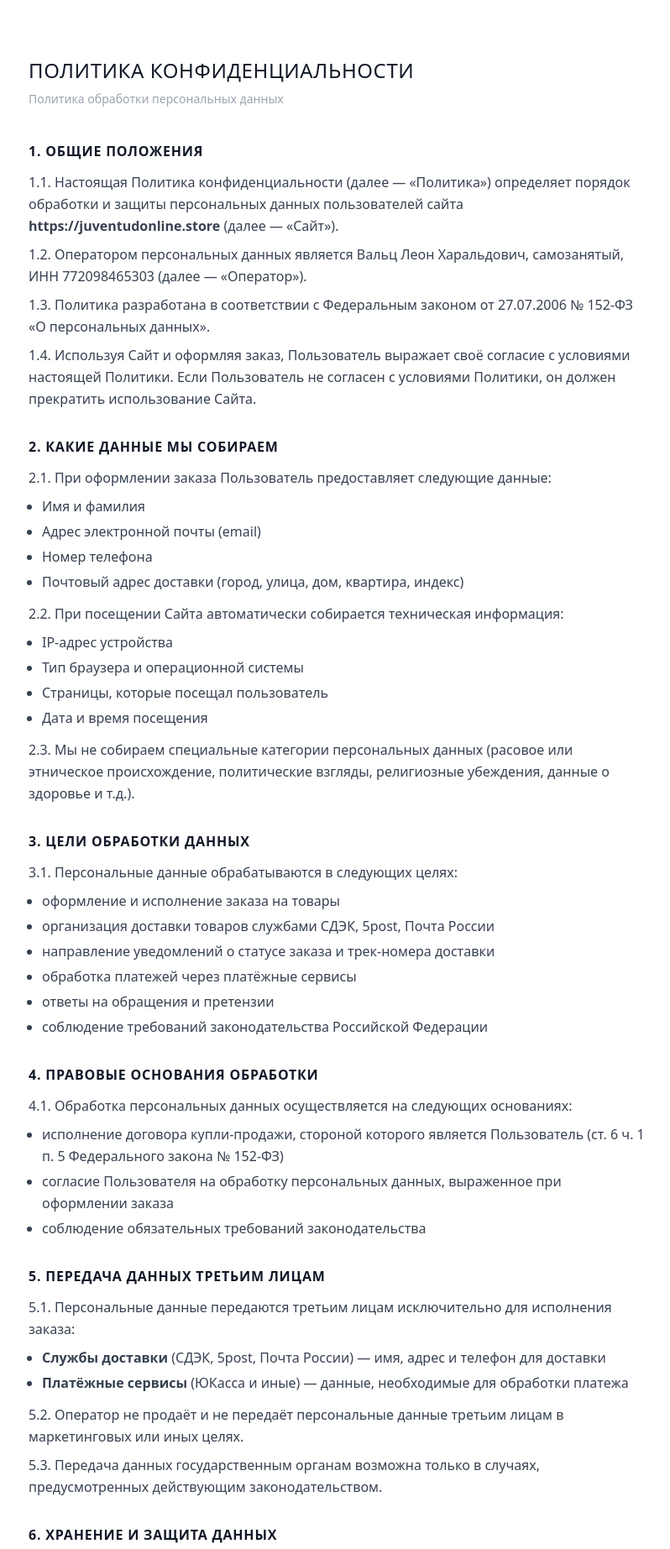
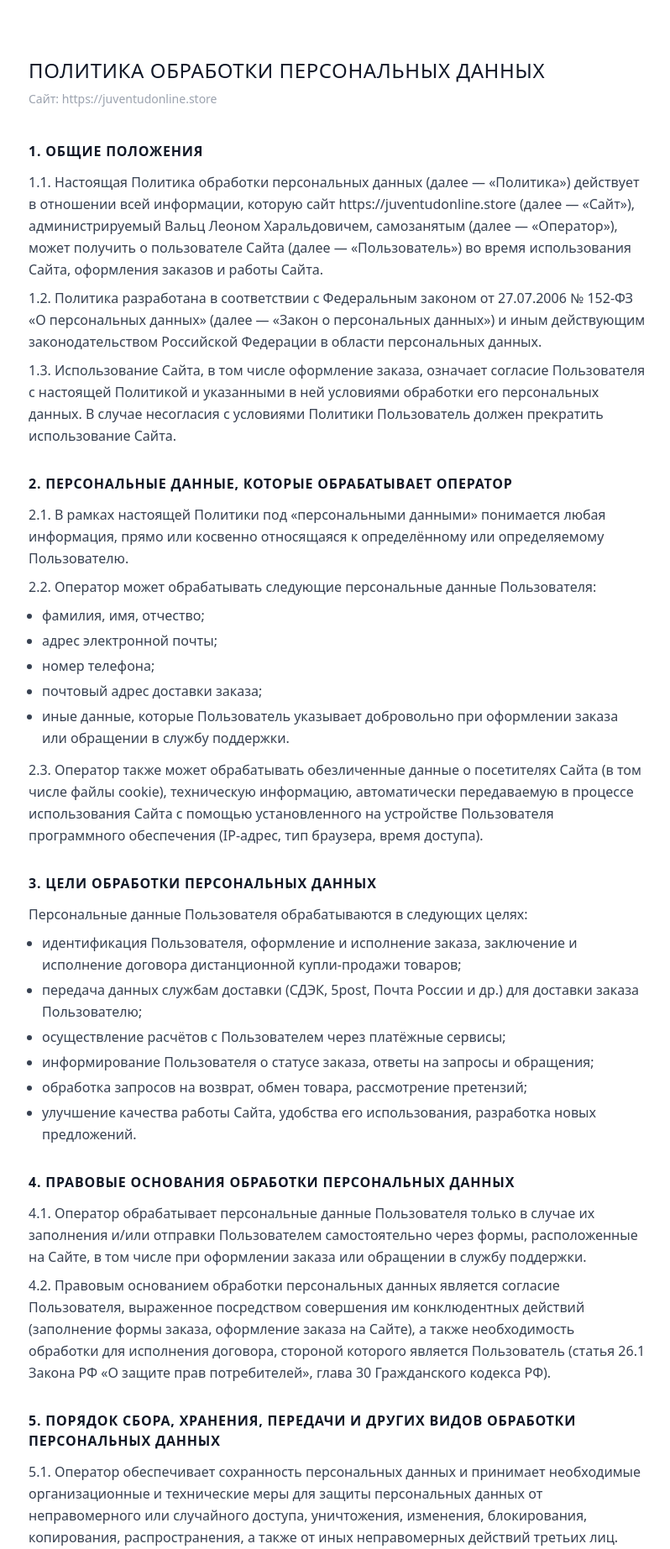
Before and after one commit to thaiweed/juventud, a Django app: page /legal/privacy/ in a window 1280 px wide. Shown: the part 113-1958 px from the top of the page at 84% size, without its empty margins (238-1036 px from the left). Run offline with Django 5.2, Linux system fonts and the light colour scheme; parts of the project's set-up code (start-up, migrations or seed data) failed here and were passed over; some libraries are stand-ins or nearby versions.

Commit message:
Add HTML email templates, update tasks.py, legal pages, Docker config

```diff
--- a/templates/legal/privacy.html
+++ b/templates/legal/privacy.html
@@ -4,111 +4,96 @@
 
 {% block content %}
 <div class="container mx-auto px-4 py-12 max-w-3xl">
-    <h1 class="text-2xl font-medium uppercase tracking-wide mb-2">Политика конфиденциальности</h1>
-    <p class="text-sm text-gray-400 mb-10">Политика обработки персональных данных</p>
+    <h1 class="text-2xl font-medium uppercase tracking-wide mb-2">Политика обработки персональных данных</h1>
+    <p class="text-sm text-gray-400 mb-10">Сайт: https://juventudonline.store</p>
 
     <div class="prose prose-sm text-gray-700 space-y-8 leading-relaxed">
 
         <section>
             <h2 class="text-base font-semibold uppercase tracking-wider text-gray-900 mb-3">1. Общие положения</h2>
-            <p>1.1. Настоящая Политика конфиденциальности (далее — «Политика») определяет порядок обработки и защиты персональных данных пользователей сайта <strong>https://juventudonline.store</strong> (далее — «Сайт»).</p>
-            <p class="mt-2">1.2. Оператором персональных данных является Вальц Леон Харальдович, самозанятый, ИНН 772098465303 (далее — «Оператор»).</p>
-            <p class="mt-2">1.3. Политика разработана в соответствии с Федеральным законом от 27.07.2006 № 152-ФЗ «О персональных данных».</p>
-            <p class="mt-2">1.4. Используя Сайт и оформляя заказ, Пользователь выражает своё согласие с условиями настоящей Политики. Если Пользователь не согласен с условиями Политики, он должен прекратить использование Сайта.</p>
+            <p>1.1. Настоящая Политика обработки персональных данных (далее — «Политика») действует в отношении всей информации, которую сайт https://juventudonline.store (далее — «Сайт»), администрируемый Вальц Леоном Харальдовичем, самозанятым (далее — «Оператор»), может получить о пользователе Сайта (далее — «Пользователь») во время использования Сайта, оформления заказов и работы Сайта.</p>
+            <p class="mt-2">1.2. Политика разработана в соответствии с Федеральным законом от 27.07.2006 № 152-ФЗ «О персональных данных» (далее — «Закон о персональных данных») и иным действующим законодательством Российской Федерации в области персональных данных.</p>
+            <p class="mt-2">1.3. Использование Сайта, в том числе оформление заказа, означает согласие Пользователя с настоящей Политикой и указанными в ней условиями обработки его персональных данных. В случае несогласия с условиями Политики Пользователь должен прекратить использование Сайта.</p>
         </section>
 
         <section>
-            <h2 class="text-base font-semibold uppercase tracking-wider text-gray-900 mb-3">2. Какие данные мы собираем</h2>
-            <p>2.1. При оформлении заказа Пользователь предоставляет следующие данные:</p>
+            <h2 class="text-base font-semibold uppercase tracking-wider text-gray-900 mb-3">2. Персональные данные, которые обрабатывает Оператор</h2>
+            <p>2.1. В рамках настоящей Политики под «персональными данными» понимается любая информация, прямо или косвенно относящаяся к определённому или определяемому Пользователю.</p>
+            <p class="mt-2">2.2. Оператор может обрабатывать следующие персональные данные Пользователя:</p>
             <ul class="mt-2 ml-4 list-disc space-y-1">
-                <li>Имя и фамилия</li>
-                <li>Адрес электронной почты (email)</li>
-                <li>Номер телефона</li>
-                <li>Почтовый адрес доставки (город, улица, дом, квартира, индекс)</li>
+                <li>фамилия, имя, отчество;</li>
+                <li>адрес электронной почты;</li>
+                <li>номер телефона;</li>
+                <li>почтовый адрес доставки заказа;</li>
+                <li>иные данные, которые Пользователь указывает добровольно при оформлении заказа или обращении в службу поддержки.</li>
             </ul>
-            <p class="mt-3">2.2. При посещении Сайта автоматически собирается техническая информация:</p>
-            <ul class="mt-2 ml-4 list-disc space-y-1">
-                <li>IP-адрес устройства</li>
-                <li>Тип браузера и операционной системы</li>
-                <li>Страницы, которые посещал пользователь</li>
-                <li>Дата и время посещения</li>
-            </ul>
-            <p class="mt-3">2.3. Мы не собираем специальные категории персональных данных (расовое или этническое происхождение, политические взгляды, религиозные убеждения, данные о здоровье и т.д.).</p>
+            <p class="mt-3">2.3. Оператор также может обрабатывать обезличенные данные о посетителях Сайта (в том числе файлы cookie), техническую информацию, автоматически передаваемую в процессе использования Сайта с помощью установленного на устройстве Пользователя программного обеспечения (IP-адрес, тип браузера, время доступа).</p>
         </section>
 
         <section>
-            <h2 class="text-base font-semibold uppercase tracking-wider text-gray-900 mb-3">3. Цели обработки данных</h2>
-            <p>3.1. Персональные данные обрабатываются в следующих целях:</p>
+            <h2 class="text-base font-semibold uppercase tracking-wider text-gray-900 mb-3">3. Цели обработки персональных данных</h2>
+            <p>Персональные данные Пользователя обрабатываются в следующих целях:</p>
             <ul class="mt-2 ml-4 list-disc space-y-1">
-                <li>оформление и исполнение заказа на товары</li>
-                <li>организация доставки товаров службами СДЭК, 5post, Почта России</li>
-                <li>направление уведомлений о статусе заказа и трек-номера доставки</li>
-                <li>обработка платежей через платёжные сервисы</li>
-                <li>ответы на обращения и претензии</li>
-                <li>соблюдение требований законодательства Российской Федерации</li>
+                <li>идентификация Пользователя, оформление и исполнение заказа, заключение и исполнение договора дистанционной купли-продажи товаров;</li>
+                <li>передача данных службам доставки (СДЭК, 5post, Почта России и др.) для доставки заказа Пользователю;</li>
+                <li>осуществление расчётов с Пользователем через платёжные сервисы;</li>
+                <li>информирование Пользователя о статусе заказа, ответы на запросы и обращения;</li>
+                <li>обработка запросов на возврат, обмен товара, рассмотрение претензий;</li>
+                <li>улучшение качества работы Сайта, удобства его использования, разработка новых предложений.</li>
             </ul>
         </section>
 
         <section>
-            <h2 class="text-base font-semibold uppercase tracking-wider text-gray-900 mb-3">4. Правовые основания обработки</h2>
-            <p>4.1. Обработка персональных данных осуществляется на следующих основаниях:</p>
-            <ul class="mt-2 ml-4 list-disc space-y-1">
-                <li>исполнение договора купли-продажи, стороной которого является Пользователь (ст. 6 ч. 1 п. 5 Федерального закона № 152-ФЗ)</li>
-                <li>согласие Пользователя на обработку персональных данных, выраженное при оформлении заказа</li>
-                <li>соблюдение обязательных требований законодательства</li>
-            </ul>
+            <h2 class="text-base font-semibold uppercase tracking-wider text-gray-900 mb-3">4. Правовые основания обработки персональных данных</h2>
+            <p>4.1. Оператор обрабатывает персональные данные Пользователя только в случае их заполнения и/или отправки Пользователем самостоятельно через формы, расположенные на Сайте, в том числе при оформлении заказа или обращении в службу поддержки.</p>
+            <p class="mt-2">4.2. Правовым основанием обработки персональных данных является согласие Пользователя, выраженное посредством совершения им конклюдентных действий (заполнение формы заказа, оформление заказа на Сайте), а также необходимость обработки для исполнения договора, стороной которого является Пользователь (статья 26.1 Закона РФ «О защите прав потребителей», глава 30 Гражданского кодекса РФ).</p>
         </section>
 
         <section>
-            <h2 class="text-base font-semibold uppercase tracking-wider text-gray-900 mb-3">5. Передача данных третьим лицам</h2>
-            <p>5.1. Персональные данные передаются третьим лицам исключительно для исполнения заказа:</p>
+            <h2 class="text-base font-semibold uppercase tracking-wider text-gray-900 mb-3">5. Порядок сбора, хранения, передачи и других видов обработки персональных данных</h2>
+            <p>5.1. Оператор обеспечивает сохранность персональных данных и принимает необходимые организационные и технические меры для защиты персональных данных от неправомерного или случайного доступа, уничтожения, изменения, блокирования, копирования, распространения, а также от иных неправомерных действий третьих лиц.</p>
+            <p class="mt-2">5.2. Персональные данные Пользователя не передаются третьим лицам, за исключением случаев, прямо связанных с исполнением заказа:</p>
             <ul class="mt-2 ml-4 list-disc space-y-1">
-                <li><strong>Службы доставки</strong> (СДЭК, 5post, Почта России) — имя, адрес и телефон для доставки</li>
-                <li><strong>Платёжные сервисы</strong> (ЮКасса и иные) — данные, необходимые для обработки платежа</li>
+                <li>передача данных, необходимых для доставки (ФИО, адрес, телефон), выбранной службе доставки;</li>
+                <li>передача данных, необходимых для проведения расчётов, оператору платёжной системы;</li>
+                <li>передача данных по законному требованию государственных органов в случаях, предусмотренных законодательством РФ.</li>
             </ul>
-            <p class="mt-3">5.2. Оператор не продаёт и не передаёт персональные данные третьим лицам в маркетинговых или иных целях.</p>
-            <p class="mt-2">5.3. Передача данных государственным органам возможна только в случаях, предусмотренных действующим законодательством.</p>
+            <p class="mt-3">5.3. Персональные данные обрабатываются и хранятся до достижения целей их обработки, указанных в разделе 3 настоящей Политики, а также в течение сроков, установленных законодательством РФ, включая сроки хранения документов для целей налогового учёта Оператора как самозанятого.</p>
+            <p class="mt-2">5.4. Трансграничная передача персональных данных Оператором не осуществляется.</p>
+            <p class="mt-2">5.5. При утрате или разглашении персональных данных Оператор информирует Пользователя об утрате или разглашении персональных данных, если это затрагивает обязательства Оператора по настоящей Политике.</p>
         </section>
 
         <section>
-            <h2 class="text-base font-semibold uppercase tracking-wider text-gray-900 mb-3">6. Хранение и защита данных</h2>
-            <p>6.1. Персональные данные хранятся в течение срока, необходимого для исполнения договора и соблюдения требований законодательства (в части бухгалтерской и налоговой документации — не менее 5 лет).</p>
-            <p class="mt-2">6.2. Оператор принимает технические и организационные меры для защиты персональных данных от несанкционированного доступа, изменения, раскрытия или уничтожения:</p>
-            <ul class="mt-2 ml-4 list-disc space-y-1">
-                <li>передача данных осуществляется по защищённому протоколу HTTPS</li>
-                <li>доступ к данным ограничен кругом лиц, которым он необходим для исполнения заказов</li>
-                <li>данные банковских карт не хранятся на наших серверах — они обрабатываются непосредственно платёжными сервисами</li>
-            </ul>
+            <h2 class="text-base font-semibold uppercase tracking-wider text-gray-900 mb-3">6. Файлы cookie и аналогичные технологии</h2>
+            <p>6.1. Сайт может использовать файлы cookie и аналогичные технологии для обеспечения работы Сайта, анализа посещаемости, запоминания предпочтений Пользователя и улучшения пользовательского опыта.</p>
+            <p class="mt-2">6.2. Пользователь может самостоятельно управлять файлами cookie в настройках своего браузера, включая их полное отключение. Отключение файлов cookie может повлиять на корректную работу отдельных функций Сайта.</p>
         </section>
 
         <section>
-            <h2 class="text-base font-semibold uppercase tracking-wider text-gray-900 mb-3">7. Права пользователя</h2>
-            <p>7.1. Пользователь вправе в любое время:</p>
+            <h2 class="text-base font-semibold uppercase tracking-wider text-gray-900 mb-3">7. Права Пользователя как субъекта персональных данных</h2>
+            <p>7.1. Пользователь как субъект персональных данных имеет право:</p>
             <ul class="mt-2 ml-4 list-disc space-y-1">
-                <li>получить информацию об обработке его персональных данных</li>
-                <li>потребовать уточнения, блокирования или уничтожения своих персональных данных</li>
-                <li>отозвать согласие на обработку персональных данных</li>
-                <li>обжаловать действия Оператора в Роскомнадзор</li>
+                <li>получать информацию, касающуюся обработки его персональных данных Оператором;</li>
+                <li>требовать уточнения своих персональных данных, их блокирования или уничтожения в случае, если персональные данные являются неполными, устаревшими, неточными, незаконно полученными или не являются необходимыми для заявленной цели обработки;</li>
+                <li>отозвать данное Оператору согласие на обработку персональных данных, направив соответствующее уведомление по адресу электронной почты, указанному в разделе 9 настоящей Политики;</li>
+                <li>обжаловать действия или бездействие Оператора в Федеральную службу по надзору в сфере связи, информационных технологий и массовых коммуникаций (Роскомнадзор) либо в судебном порядке.</li>
             </ul>
-            <p class="mt-3">7.2. Для реализации своих прав Пользователь направляет запрос на email: <a href="mailto:juventudsupp@gmail.com" class="underline hover:text-black transition">juventudsupp@gmail.com</a>. Оператор рассматривает обращения в течение 30 дней.</p>
+            <p class="mt-3">7.2. Для реализации указанных прав Пользователь может обратиться к Оператору по контактным данным, указанным в разделе 9 настоящей Политики. Оператор рассматривает обращения в сроки, установленные Законом о персональных данных.</p>
         </section>
 
         <section>
-            <h2 class="text-base font-semibold uppercase tracking-wider text-gray-900 mb-3">8. Использование файлов Cookie</h2>
-            <p>8.1. Сайт использует файлы cookie для обеспечения корректной работы сессий и корзины покупателя. Cookie не содержат персональных данных в явном виде.</p>
-            <p class="mt-2">8.2. Пользователь может отключить cookie в настройках браузера, однако это может повлиять на функциональность Сайта (в частности, на работу корзины).</p>
+            <h2 class="text-base font-semibold uppercase tracking-wider text-gray-900 mb-3">8. Изменение Политики обработки персональных данных</h2>
+            <p>8.1. Оператор вправе вносить изменения в настоящую Политику. Новая редакция Политики вступает в силу с момента её размещения на Сайте, если иное не предусмотрено новой редакцией Политики.</p>
+            <p class="mt-2">8.2. Действующая редакция Политики всегда находится на странице по адресу <strong>https://juventudonline.store/legal/privacy/</strong></p>
         </section>
 
         <section>
-            <h2 class="text-base font-semibold uppercase tracking-wider text-gray-900 mb-3">9. Изменения в политике</h2>
-            <p>9.1. Оператор оставляет за собой право вносить изменения в настоящую Политику. Новая редакция вступает в силу с момента её публикации на Сайте. Продолжение использования Сайта после публикации изменений означает согласие Пользователя с новой редакцией Политики.</p>
-        </section>
-
-        <section>
-            <h2 class="text-base font-semibold uppercase tracking-wider text-gray-900 mb-3">10. Контакты оператора</h2>
-            <div class="mt-2 space-y-1">
+            <h2 class="text-base font-semibold uppercase tracking-wider text-gray-900 mb-3">9. Контактная информация Оператора</h2>
+            <div class="mt-2 space-y-1 text-gray-700">
                 <p><span class="text-gray-500">Оператор:</span> Вальц Леон Харальдович</p>
+                <p><span class="text-gray-500">Статус:</span> Самозанятый</p>
                 <p><span class="text-gray-500">ИНН:</span> 772098465303</p>
+                <p><span class="text-gray-500">Город:</span> Москва</p>
                 <p><span class="text-gray-500">Email:</span> <a href="mailto:juventudsupp@gmail.com" class="underline hover:text-black transition">juventudsupp@gmail.com</a></p>
             </div>
         </section>
```
Also changed, not shown: apps/orders/tasks.py (+98 -19 lines), docker-compose.yml (+122 -33 lines), templates/emails/order_created.html (added, +83 -0 lines), templates/emails/payment_success.html (added, +91 -0 lines), templates/legal/offer.html (+10 -14 lines), 3 other files.
